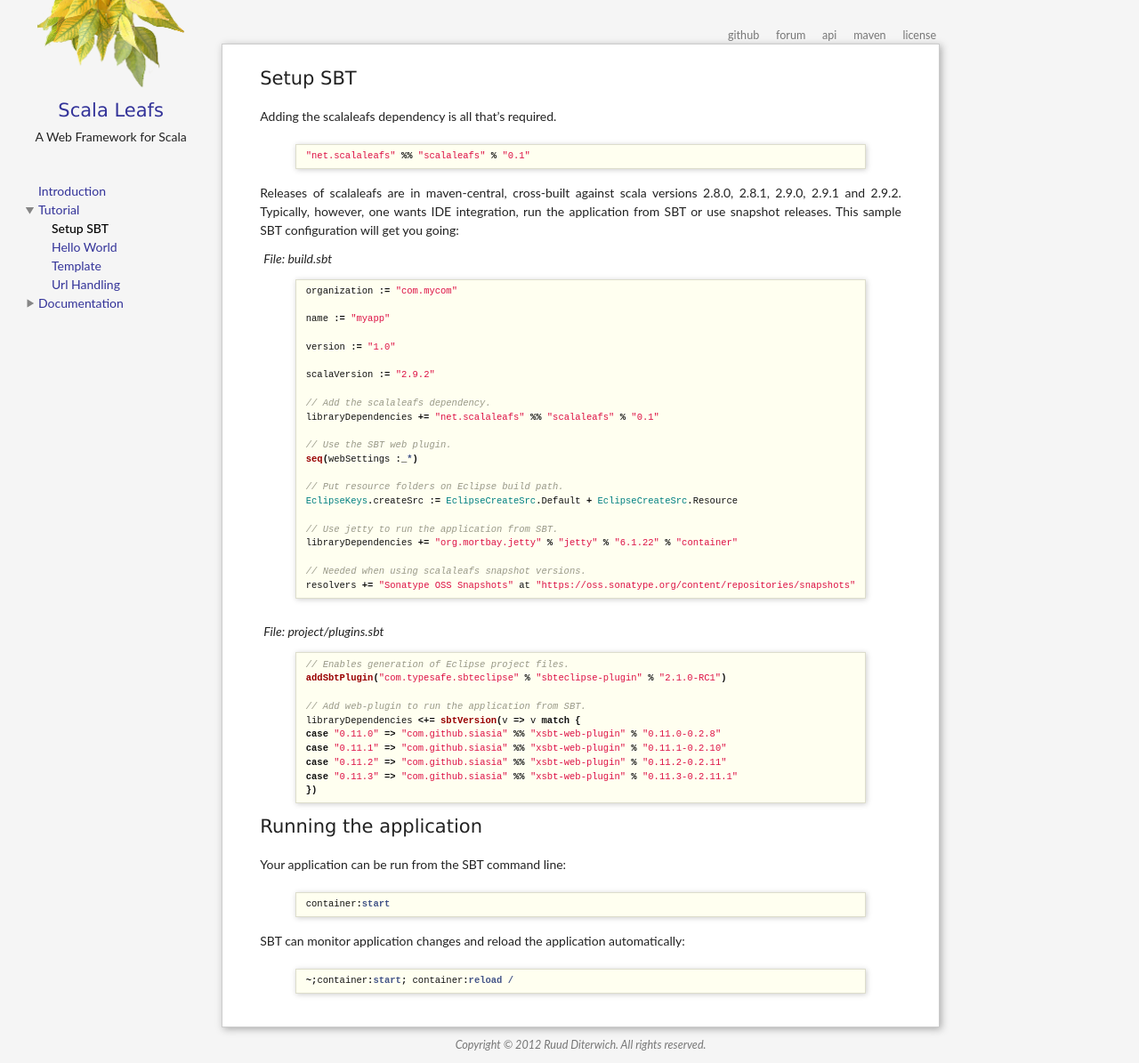
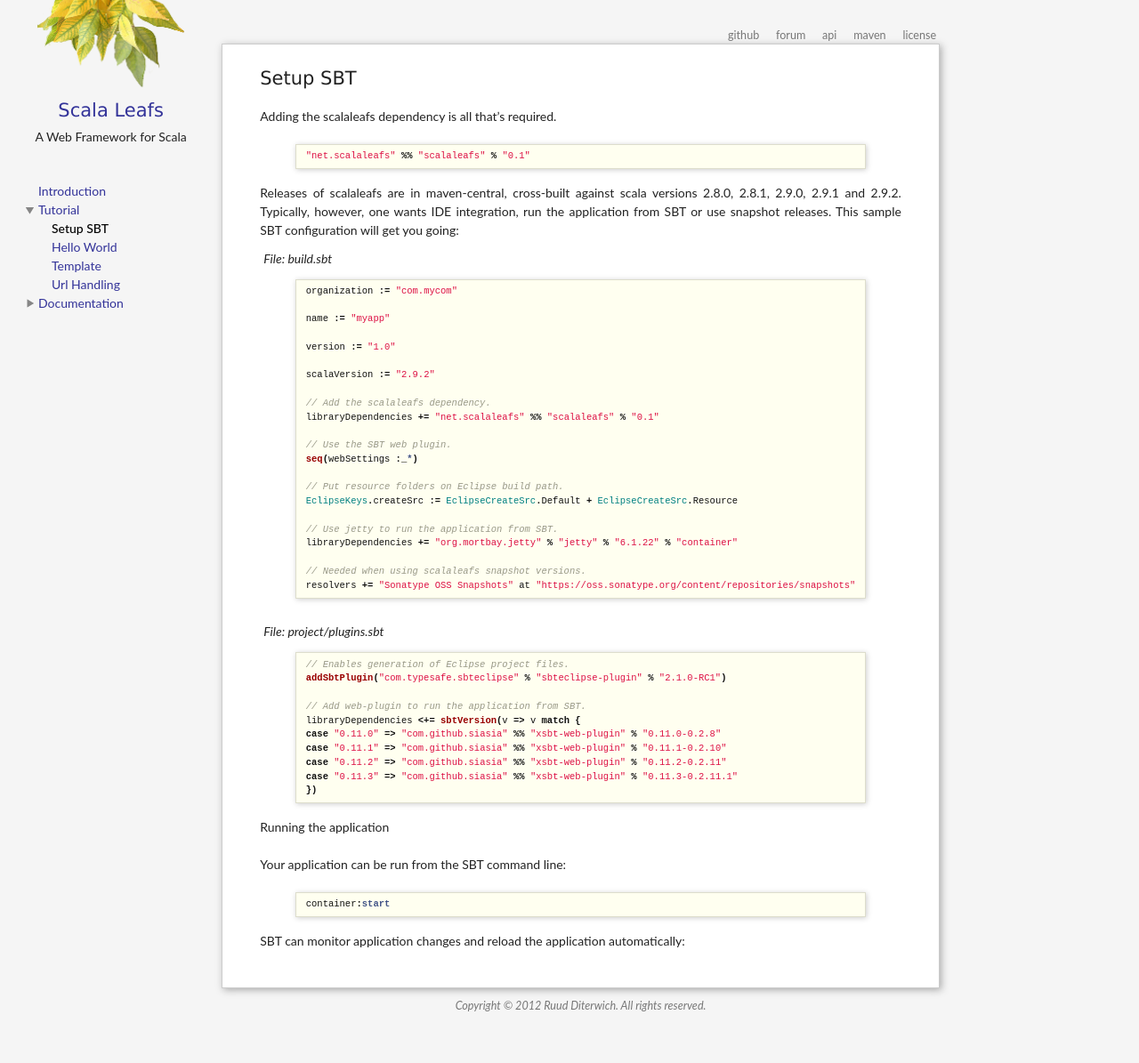
Before and after one commit to scalastuff/scalaleafs, a Jekyll site: the page built from setup-sbt.md, in a window 1280 px wide. Shown: the whole page at 89% size. Built offline with Jekyll 4.4.1, drawn with Linux system fonts in a browser that asks for light colours; after the commit the page ends 1151 px from its top, so only the background shows below that.

Commit message:
Update setup-sbt.md

```diff
--- a/setup-sbt.md
+++ b/setup-sbt.md
@@ -52,7 +52,7 @@ case "0.11.3" => "com.github.siasia" %% "xsbt-web-plugin" % "0.11.3-0.2.11.1"
 })
 {% endhighlight %}
 
-# Running the application
+Running the application
 
 Your application can be run from the SBT command line:
 
@@ -61,7 +61,3 @@ container:start
 {% endhighlight %}
 
 SBT can monitor application changes and reload the application automatically:
-
-{% highlight scala %}
-~;container:start; container:reload /
-{% endhighlight %}
```
